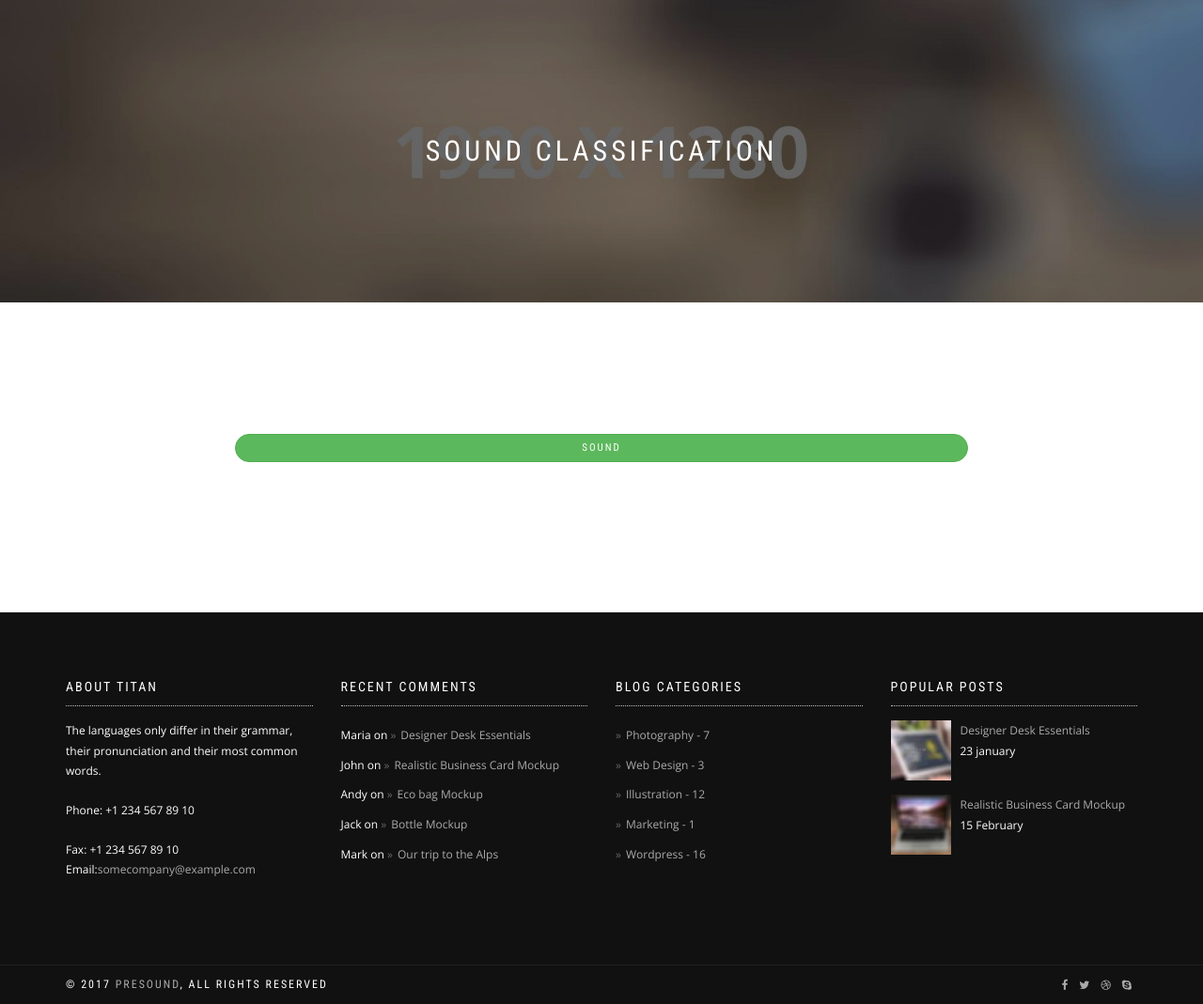
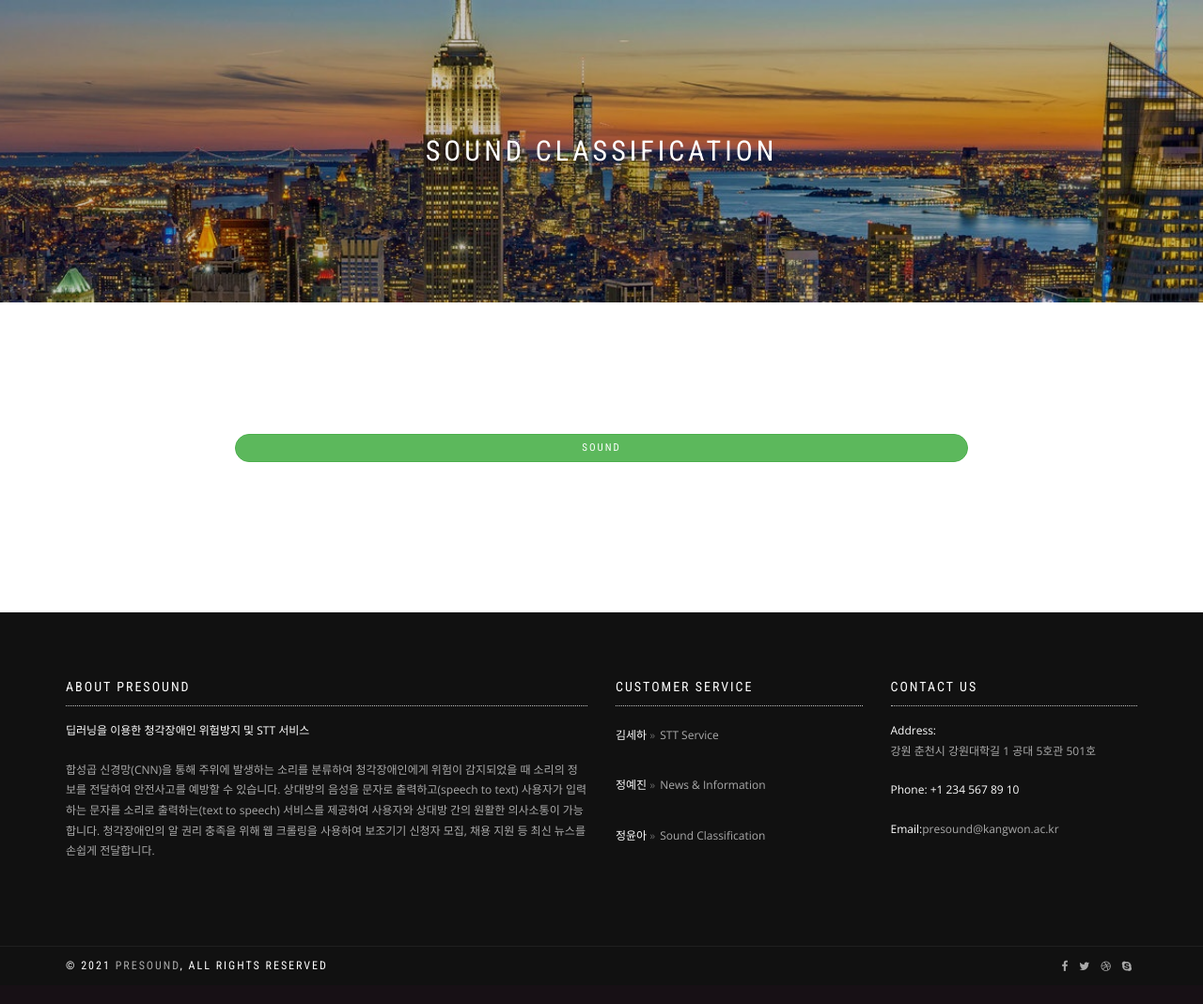
Before and after one commit to YAEJIN-JEONG/PreSound, a Flask app: page /ml.html in a window 1280 px wide. Shown: the part 50-1119 px from the top of the page at 94% size. After the commit the page ends 1084 px from the top, so only its background shows below. Run offline with Flask 2, Linux system fonts and the light colour scheme; style sheets or scripts are compiled from the project's sources; parts of the project's set-up code (start-up, migrations or seed data) failed here and were passed over; some libraries are stand-ins or nearby versions; some web fonts are replaced.

Commit message:
header , nav 수정

```diff
--- a/templates/ml.html
+++ b/templates/ml.html
@@ -65,16 +65,16 @@
           </div>
           <div class="collapse navbar-collapse" id="custom-collapse">
             <ul class="nav navbar-nav navbar-right">
-                <li><a href="index.html">Home</a></li>
+                <li><a href="{{ url_for('home') }}">Home</a></li>
                 <li><a href="ml.html">Sounds</a></li>
                 <li><a href="stt.html">STT</a></li>
-                <li><a href="news.html">News</a></li>
+                <li><a href="{{ url_for('news') }}">News</a></li>
             </ul>
           </div>
         </div>
       </nav>
       <div class="main">
-        <section class="module bg-dark-30 about-page-header" data-background="/static/images/about_bg.jpg">
+        <section class="module bg-dark-30 about-page-header" data-background="{{ url_for('static', filename = 'banner.jpg')}}">
           <div class="container">
             <div class="row">
               <div class="col-sm-6 col-sm-offset-3">
@@ -98,61 +98,37 @@
             </div>
         </section>
       </div>
-
  <div class="module-small bg-dark">
             <div class="container">
                 <div class="row">
+                    <div class="col-sm-3"style="width:50%!important;">
+                        <div class="widget">
+                            <h5 class="widget-title font-alt">About PreSound</h5>
+                            <p>딥러닝을 이용한 청각장애인 위험방지 및 STT 서비스</p>
+                            <p><a>합성곱 신경망(CNN)을 통해 주위에 발생하는 소리를 분류하여 청각장애인에게 위험이 감지되었을 때 소리의 정보를 전달하여 안전사고를 예방할 수 있습니다.
+                            상대방의 음성을 문자로 출력하고(speech to text) 사용자가 입력하는 문자를 소리로 출력하는(text to speech) 서비스를 제공하여 사용자와 상대방 간의 원활한 의사소통이 가능합니다.
+                                청각장애인의 알 권리 충족을 위해 웹 크롤링을 사용하여 보조기기 신청자 모집, 채용 지원 등 최신 뉴스를 손쉽게 전달합니다.</a></p>
+                        </div>
+                    </div>
+
                     <div class="col-sm-3">
                         <div class="widget">
-                  <h5 class="widget-title font-alt">About Titan</h5>
-                  <p>The languages only differ in their grammar, their pronunciation and their most common words.</p>
-                  <p>Phone: +1 234 567 89 10</p>Fax: +1 234 567 89 10
-                  <p>Email:<a href="#">somecompany@example.com</a></p>
-                </div>
-              </div>
-              <div class="col-sm-3">
-                <div class="widget">
-                  <h5 class="widget-title font-alt">Recent Comments</h5>
+                            <h5 class="widget-title font-alt">Customer Service </h5>
                             <ul class="icon-list">
-                    <li>Maria on <a href="#">Designer Desk Essentials</a></li>
-                    <li>John on <a href="#">Realistic Business Card Mockup</a></li>
-                    <li>Andy on <a href="#">Eco bag Mockup</a></li>
-                    <li>Jack on <a href="#">Bottle Mockup</a></li>
-                    <li>Mark on <a href="#">Our trip to the Alps</a></li>
+                                <li>김세하 <a href="{{ url_for('stt') }}">STT Service</a></li>
+                                <br>
+                                <li>정예진 <a href="{{ url_for('news') }}">News & Information</a></li>
+                                <br>
+                                <li>정윤아 <a href="{{ url_for('ml') }}">Sound Classification</a></li>
                             </ul>
                         </div>
                     </div>
                     <div class="col-sm-3">
                         <div class="widget">
-                  <h5 class="widget-title font-alt">Blog Categories</h5>
-                  <ul class="icon-list">
-                    <li><a href="#">Photography - 7</a></li>
-                    <li><a href="#">Web Design - 3</a></li>
-                    <li><a href="#">Illustration - 12</a></li>
-                    <li><a href="#">Marketing - 1</a></li>
-                    <li><a href="#">Wordpress - 16</a></li>
-                  </ul>
-                </div>
-              </div>
-              <div class="col-sm-3">
-                <div class="widget">
-                  <h5 class="widget-title font-alt">Popular Posts</h5>
-                  <ul class="widget-posts">
-                    <li class="clearfix">
-                      <div class="widget-posts-image"><a href="#"><img src="/static/images/rp-1.jpg" alt="Post Thumbnail"/></a></div>
-                      <div class="widget-posts-body">
-                        <div class="widget-posts-title"><a href="#">Designer Desk Essentials</a></div>
-                        <div class="widget-posts-meta">23 january</div>
-                      </div>
-                    </li>
-                    <li class="clearfix">
-                      <div class="widget-posts-image"><a href="#"><img src="/static/images/rp-2.jpg" alt="Post Thumbnail"/></a></div>
-                      <div class="widget-posts-body">
-                        <div class="widget-posts-title"><a href="#">Realistic Business Card Mockup</a></div>
-                        <div class="widget-posts-meta">15 February</div>
-                      </div>
-                    </li>
-                  </ul>
+                            <h5 class="widget-title font-alt">Contact Us</h5>
+                            <p>Address: <br><a href="#">강원 춘천시 강원대학길 1 공대 5호관 501호</a> </p>
+                            <p>Phone: +1 234 567 89 10</p>
+                            <p>Email:<a href="#">presound@kangwon.ac.kr</a></p>
                         </div>
                     </div>
                 </div>
@@ -163,10 +139,13 @@
             <div class="container">
                 <div class="row">
                     <div class="col-sm-6">
-                <p class="copyright font-alt">&copy; 2017&nbsp;<a href={{ url_for('home') }}>PreSound</a>, All Rights Reserved</p>
+                        <p class="copyright font-alt">&copy; 2021&nbsp;<a href="index.html">Presound</a>, All Rights
+                            Reserved</p>
                     </div>
                     <div class="col-sm-6">
-                <div class="footer-social-links"><a href="#"><i class="fa fa-facebook"></i></a><a href="#"><i class="fa fa-twitter"></i></a><a href="#"><i class="fa fa-dribbble"></i></a><a href="#"><i class="fa fa-skype"></i></a>
+                        <div class="footer-social-links"><a href="#"><i class="fa fa-facebook"></i></a><a href="#"><i
+                                class="fa fa-twitter"></i></a><a href="#"><i class="fa fa-dribbble"></i></a><a href="#"><i
+                                class="fa fa-skype"></i></a>
                         </div>
                     </div>
                 </div>
--- a/templates/news.html
+++ b/templates/news.html
@@ -74,7 +74,7 @@
             </div>
             <div class="collapse navbar-collapse" id="custom-collapse">
                 <ul class="nav navbar-nav navbar-right">
-                    <li><a href="index.html">Home</a></li>
+                    <li><a href="{{ url_for('home') }}">Home</a></li>
                     <li><a href="ml.html">Sounds</a></li>
                     <li><a href="stt.html">STT</a></li>
                     <li><a href="{{ url_for('news') }}">News</a></li>
@@ -133,7 +133,6 @@
                                 청각장애인의 알 권리 충족을 위해 웹 크롤링을 사용하여 보조기기 신청자 모집, 채용 지원 등 최신 뉴스를 손쉽게 전달합니다.</a></p>
                         </div>
                     </div>
-
                     <div class="col-sm-3">
                         <div class="widget">
                             <h5 class="widget-title font-alt">Customer Service </h5>
--- a/templates/stt.html
+++ b/templates/stt.html
@@ -68,7 +68,7 @@
             </div>
             <div class="collapse navbar-collapse" id="custom-collapse">
                 <ul class="nav navbar-nav navbar-right">
-                    <li><a href="index.html">Home</a></li>
+                    <li><a href="{{ url_for('home') }}">Home</a></li>
                     <li><a href="ml.html">Sounds</a></li>
                     <li><a href="stt.html">STT</a></li>
                     <li><a href="{{ url_for('news') }}">News</a></li>
```
Lines whose indentation alone changed are shown as unchanged.
